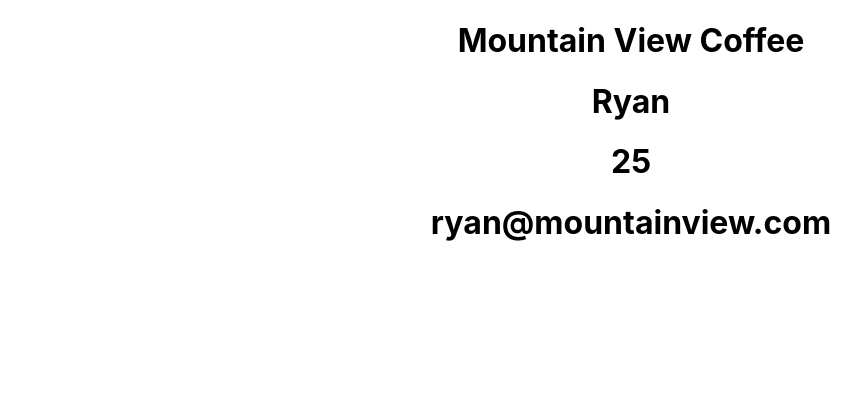
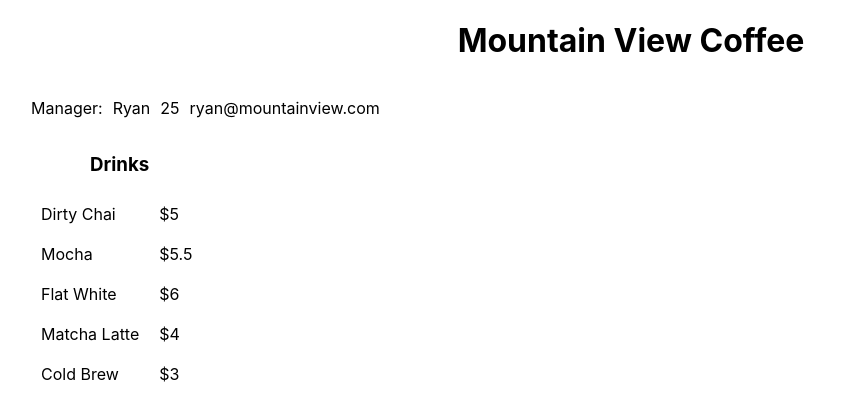
Before and after one commit to mkettel/react, a React (Create React App) app in the folder my-app/: page / in a window 1280 px wide. Shown: the top 418 px of the page, without its empty margins (9-870 px from the left). Built offline with nearby package versions, Linux system fonts and the light colour scheme.

Commit message:
added a menuitem component that is dynamic to be able to add shit to the menu. Seems pretty solid to use

```diff
--- a/my-app/src/App.css
+++ b/my-app/src/App.css
@@ -30,6 +30,38 @@
 .App-link {
   color: #61dafb;
 }
+.header {
+  display: flex;
+  max-width: 1200px;
+  margin: 0 auto;
+}
+.header p {
+  margin-right: 10px;
+}
+.manager {
+  display: flex;
+}
+.manager p {
+  margin-right: 10px;
+}
+
+
+/* Menu Section */
+.menu {
+  display: flex;
+  max-width: 1200px;
+  margin: 0 auto;
+}
+.menuItem {
+  display: grid;
+  grid-template-columns: 1fr .5fr;
+  justify-content: space-between;
+  justify-items: flex-start;
+
+}
+.menuItem p {
+  margin: 10px;
+}
 
 @keyframes App-logo-spin {
   from {
--- a/my-app/src/App.js
+++ b/my-app/src/App.js
@@ -6,21 +6,45 @@ function App() {
   return (
     <div className="App">
       {name}
-      <Manager name="Ryan" age={25} email="ryan@mountainview.com"/>
+      <div className="header">
+        <p>Manager:</p><Manager name="Ryan" age={25} email="ryan@mountainview.com"/>
+      </div>
+      <div className="menu">
+        <div className="drinks">
+          <h3>Drinks</h3>
+          <MenuItem name="Dirty Chai" price={5.00}/>
+          <MenuItem name="Mocha" price={5.50}/>
+          <MenuItem name="Flat White" price={6.00}/>
+          <MenuItem name="Matcha Latte" price={4.00}/>
+          <MenuItem name="Cold Brew" price={3.00}/>
+        </div>
+        <div className="food">
 
+        </div>
+      </div>
     </div>
   );
 }
 
+
+// COMPONENTS ------------------------
 const Manager = (props) => {
   return (
-    <div>
-      <h1>{props.name}</h1>
-      <h1>{props.age}</h1>
-      <h1>{props.email}</h1>
+    <div className='manager'>
+      <p>{props.name}</p>
+      <p>{props.age}</p>
+      <p>{props.email}</p>
     </div>
   )
 }
 
+const MenuItem = (props) => {
+  return (
+    <div className='menuItem'>
+       <p>{props.name}</p>
+       <p>${props.price}</p>
+    </div>
+  )
+}
 
 export default App;
```
